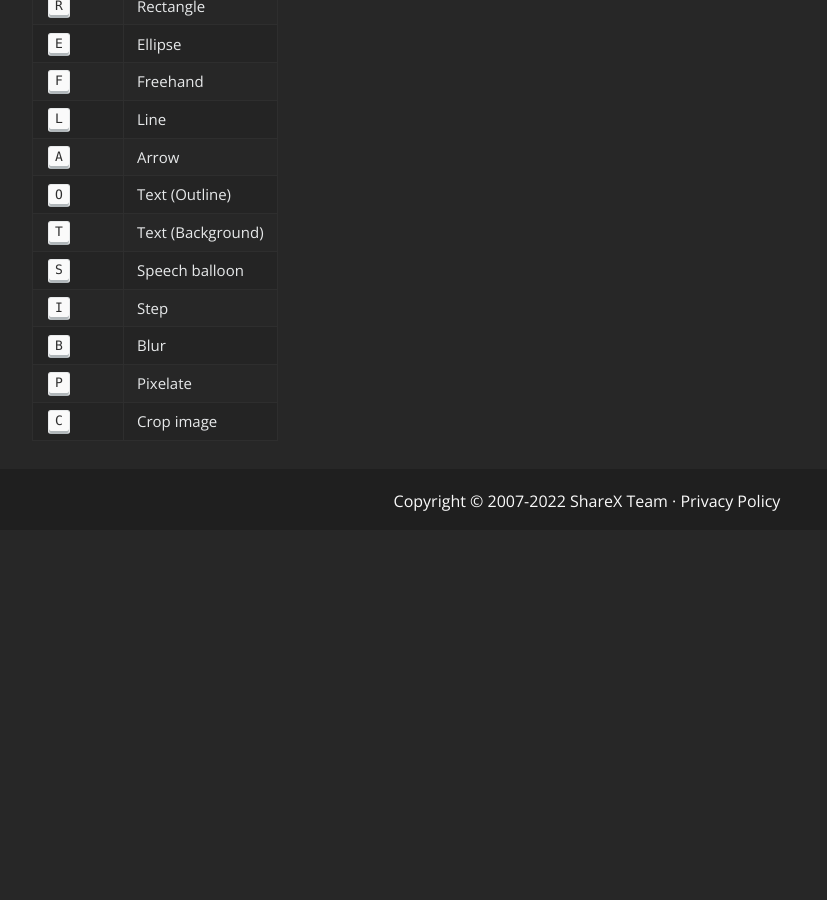
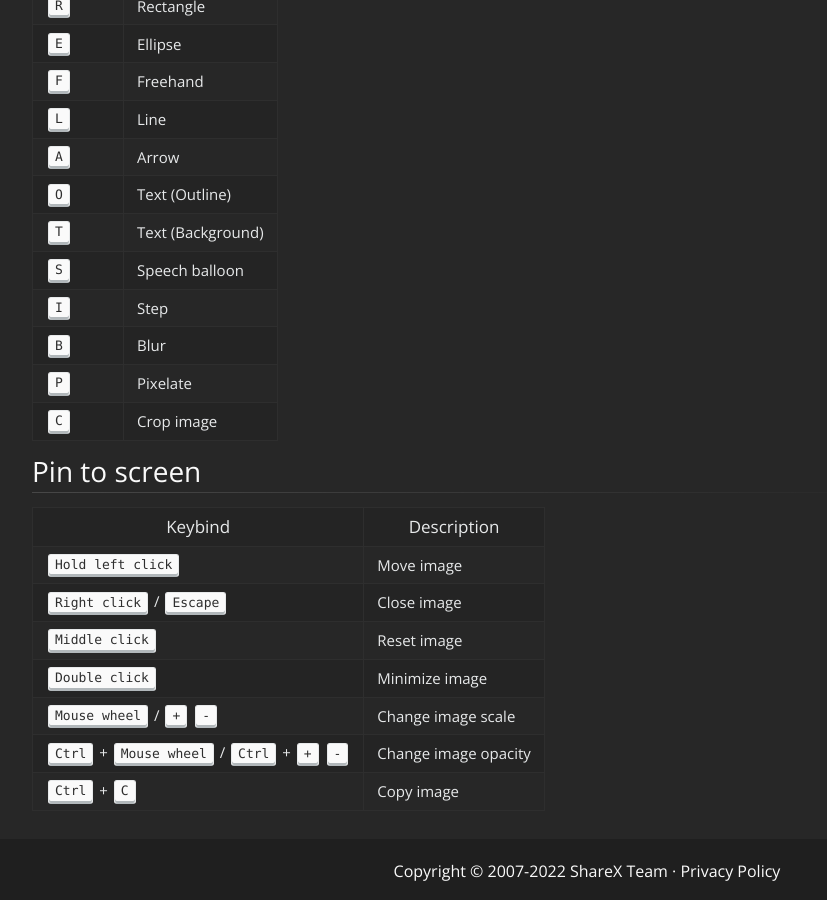
Before and after one commit to ShareX/sharex.github.io, a Jekyll site: the page built from docs/keybinds.md, in a window 1280 px wide and 900 px high, scrolled down 2609 px. Shown: the whole window, without its empty margins (53-880 px from the left). Built offline with Jekyll 4.4.1, drawn with Linux system fonts in a browser that asks for light colours; before the commit the page ends 3139 px from its top, so only the background shows below that; some of the changed text lies outside the part shown.

Commit message:
Added Pin to screen keybinds

```diff
--- a/docs/keybinds.md
+++ b/docs/keybinds.md
@@ -3,7 +3,7 @@ layout: markdown
 title: Keybinds
 ---
 
-## Region capture & image editor
+## Region capture / Image editor
 
 ### Common
 
@@ -91,3 +91,15 @@ title: Keybinds
 | <kbd>B</kbd> | Blur |
 | <kbd>P</kbd> | Pixelate |
 | <kbd>C</kbd> | Crop image |
+
+## Pin to screen
+
+| Keybind | Description |
+| --- | --- |
+| <kbd>Hold left click</kbd> | Move image |
+| <kbd>Right click</kbd> / <kbd>Escape</kbd> | Close image |
+| <kbd>Middle click</kbd> | Reset image |
+| <kbd>Double click</kbd> | Minimize image |
+| <kbd>Mouse wheel</kbd> / <kbd>+</kbd> <kbd>-</kbd> | Change image scale |
+| <kbd>Ctrl</kbd> + <kbd>Mouse wheel</kbd> / <kbd>Ctrl</kbd> + <kbd>+</kbd> <kbd>-</kbd> | Change image opacity |
+| <kbd>Ctrl</kbd> + <kbd>C</kbd> | Copy image |
```
